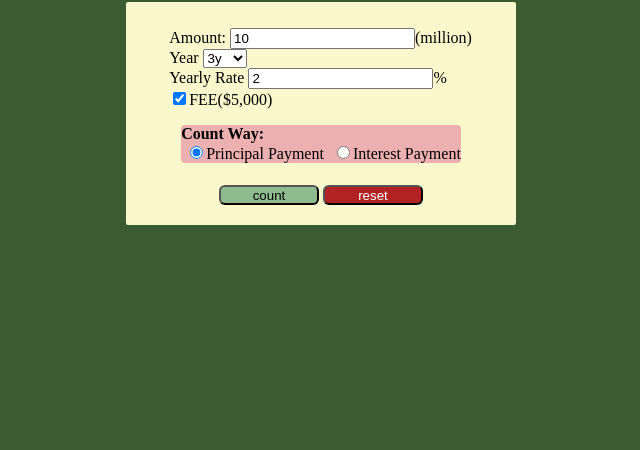
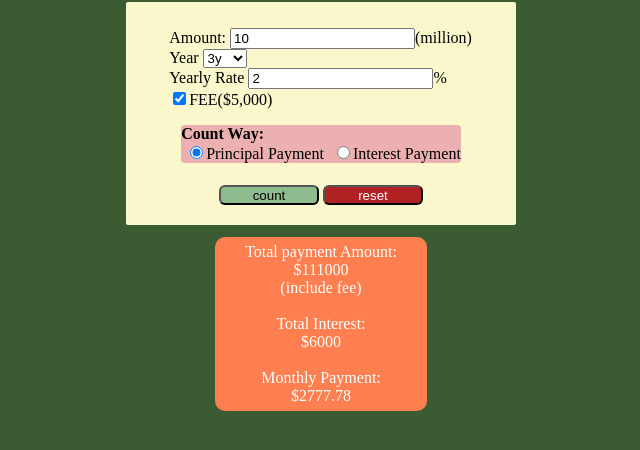
Before and after one commit to SandyChen1201/loan-project-javascript, a plain HTML site: page index.html in a window 1280 px wide. Both pictures are taken after a click on the button "count". Shown: the part 78-528 px from the top of the page, without its empty margins (319-959 px from the left). Drawn offline with Linux system fonts and the light colour scheme.

Commit message:
本金計算半成品(本息計算尚未製作)

```diff
--- a/css/index.css
+++ b/css/index.css
@@ -44,3 +44,14 @@ button {
     background-color: firebrick;
     color: white;
 }
+
+#result {
+    display: none;
+    background-color: coral;
+    border-radius: 10px;
+    text-align: center;
+    color: white;
+    margin: 0 auto;
+    padding: 6px;
+    width: 200px;
+}
--- a/index.html
+++ b/index.html
@@ -42,12 +42,15 @@
 
             <button type="button" id="caculate">count</button>
             <button type="button" id="reset">reset</button>
-
-
-
-
-
         </form>
+    </div>
+    <div id="result">
+        Total payment Amount:
+        <div class="totalAmount"></div>
+        <br>Total Interest:
+        <div class="interest"></div>
+        <br>Monthly Payment:
+        <div class="MonthlyPayment"></div>
     </div>
     <script src="./js/index.js"></script>
 </body>
--- a/js/index.js
+++ b/js/index.js
@@ -1,8 +1,51 @@
-function ByPrincipal(amount, year) {
-    MonthlyPay1 = amount / (year * 12)
-    return MonthlyPay
+const amountEL = document.querySelector("#amount");
+const yearEL = document.querySelector("#year");
+const rateEL = document.querySelector("#rate");
+const feeEL = document.querySelector("#fee");
+const paymentEL1 = document.querySelector("#payment1");
+const paymentEL2 = document.querySelector("#payment2");
+console.log(amountEL, yearEL, rateEL, feeEL, paymentEL1, paymentEL2);
+
+const caculateEL = document.querySelector("#caculate");
+caculateEL.addEventListener("click", ByPrincipal);
+
+
+
+function ByPrincipal() {
+    let amount = amountEL.value * 10000;
+    let year = yearEL.value;
+    let rate = rateEL.value / 100;
+    /*let fee = 0
+    if (feeEL.checked) {
+        fee = 5000
+    }*/
+    let fee = feeEL.checked ? 5000 : 0;
+    let rule = paymentEL1.checked ? 1 : 2;
+    console.log(amount, year, rate, fee, rule);
+    //基本公式
+    let interest = amount * rate * year;
+    let totalAmount = amount + interest + fee
+    let MonthlyPay1 = amount / (year * 12);
+
+    document.querySelector(".totalAmount").innerHTML = "$" + totalAmount + (fee == 0 ? "" : `<br>(include fee)`);
+    document.querySelector(".interest").innerText = "$" + interest;
+    const resultEL = document.querySelector("#result");
+    resultEL.style.display = "none";
+    setTimeout(function () {
+        resultEL.style.display = "block";
+    }, 500)
+
+
+    document.querySelector(".MonthlyPayment").innerText = "$" + MonthlyPay1.toFixed(2)
+
+    console.log(MonthlyPay1.toFixed(2), totalAmount);
+    //return (MonthlyPay1, totalAmount)
 }
+//
+function ByInterest(amount, year, rate, rule) {
+    let fee = feeEL.checked ? 5000 : 0;
+    console.log(amount, year, rate, fee, rule);
 
-function ByInterest(amount, year, rate) {
-    MonthlyPay2 = (((1 + (rate / 12)) ** (year * 12)) * (rate / 12))
+    let MonthlyPay2 = amount * (((1 + (rate / 12)) ** (year * 12)) * (rate / 12)) / (((1 + (rate / 12)) ** (year * 12)) - 1);
+    return MonthlyPay2.toFixed(2)
 }
```
